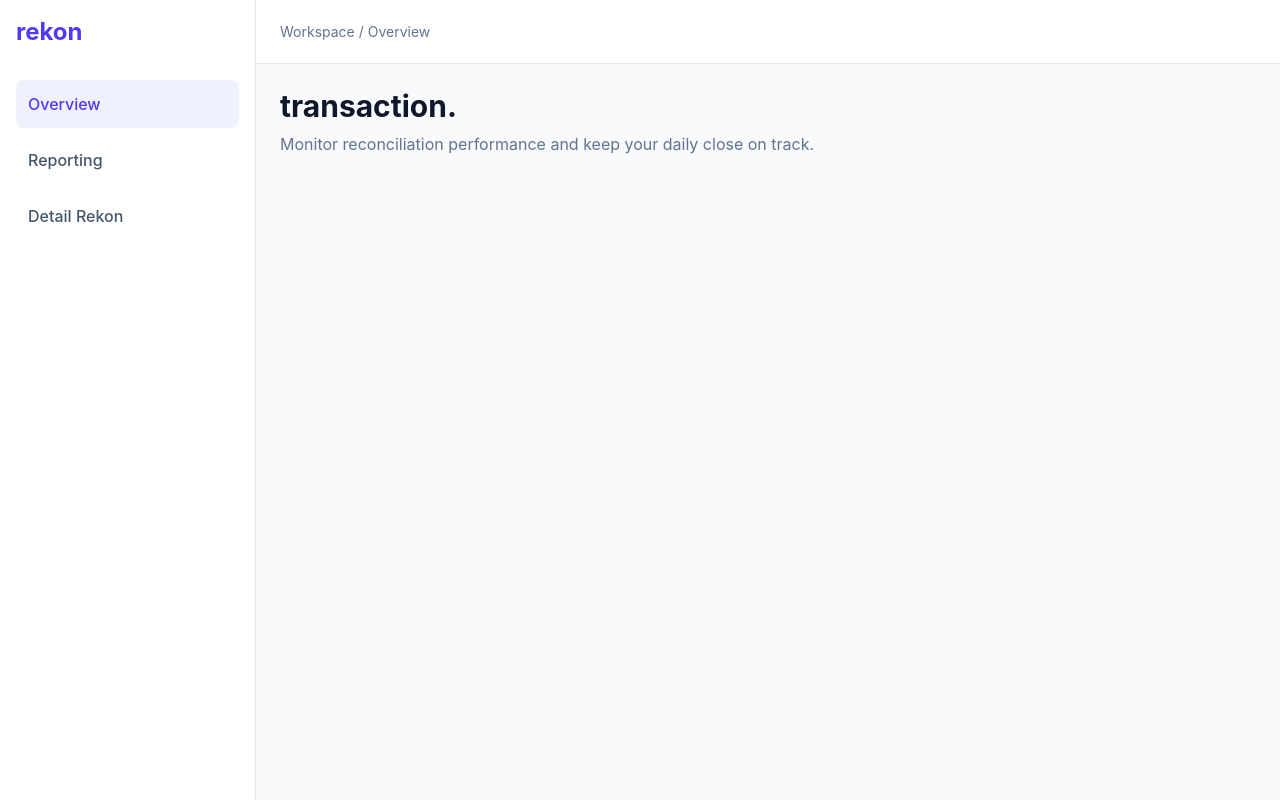
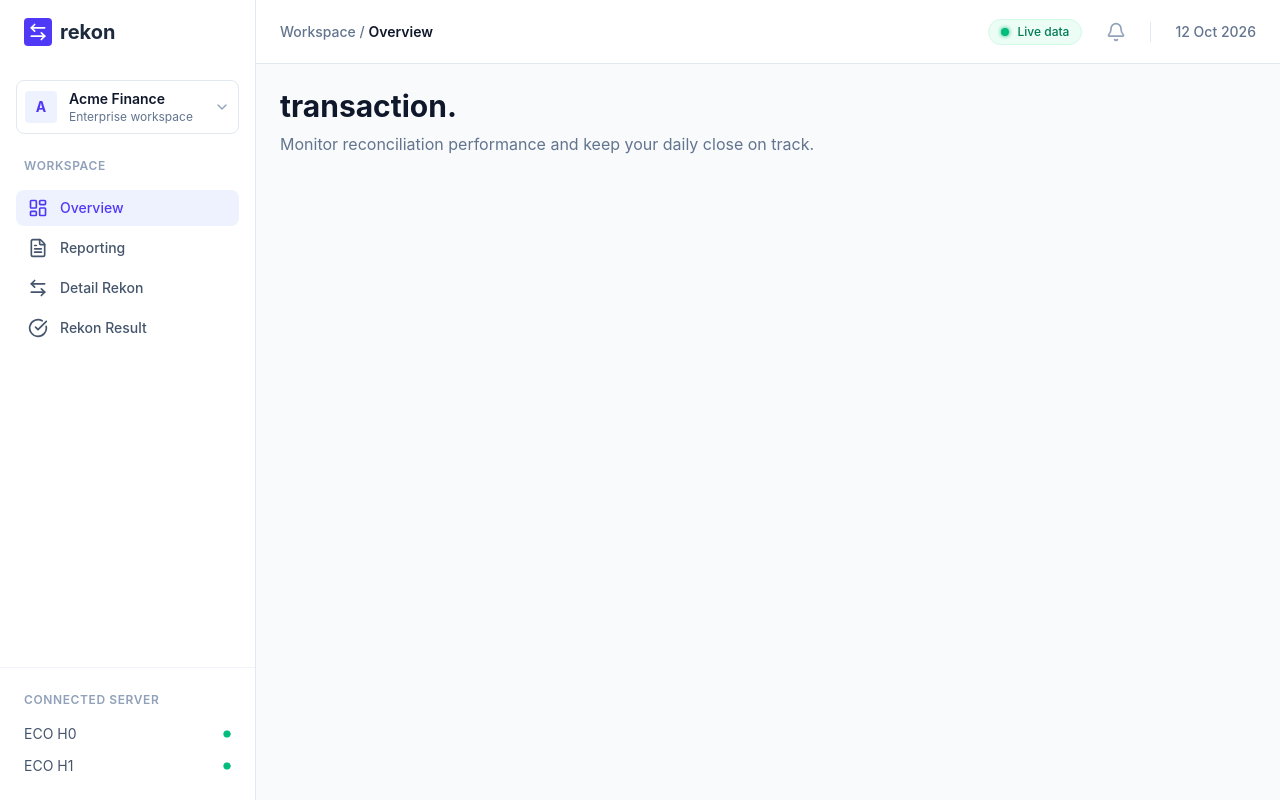
Before and after one commit to hassan2507ali-lgtm/rekon-dashboard, a React (Vite) app: page / in a window 1280 px wide. Built offline with nearby package versions, Linux system fonts and the light colour scheme.

Commit message:
feat: komponen sidebar

```diff
--- /dev/null
+++ b/src/components/Sidebar.jsx
@@ -0,0 +1,82 @@
+import { LayoutDashboard, FileText, ArrowLeftRight, CheckCircle, ChevronDown, Circle } from 'lucide-react';
+import { Link, useLocation } from 'react-router-dom';
+
+export default function Sidebar() {
+  const location = useLocation();
+
+  // Fungsi untuk mengecek apakah path saat ini sedang aktif
+  const isActive = (path) => location.pathname === path;
+
+  // Variabel untuk gaya menu (aktif vs tidak aktif)
+  const baseMenuClass = "flex items-center gap-3 px-3 py-2 rounded-lg text-sm font-medium transition-colors";
+  const activeClass = "bg-indigo-50 text-indigo-600";
+  const inactiveClass = "text-slate-600 hover:bg-slate-50";
+
+  return (
+    <aside className="w-64 bg-white border-r border-slate-200 flex flex-col h-screen hidden md:flex shrink-0">
+      {/* Logo Area */}
+      <div className="h-16 flex items-center px-6">
+        <div className="text-xl font-bold text-slate-800 flex items-center gap-2">
+          <div className="bg-indigo-600 rounded p-1">
+            <ArrowLeftRight className="w-5 h-5 text-white" />
+          </div>
+          rekon
+        </div>
+      </div>
+
+      {/* Workspace Selector */}
+      <div className="px-4 py-4">
+        <div className="flex items-center justify-between p-2 border border-slate-200 rounded-lg cursor-pointer hover:bg-slate-50">
+          <div className="flex items-center gap-3">
+            <div className="w-8 h-8 rounded bg-indigo-50 text-indigo-600 flex items-center justify-center font-bold text-sm">
+              A
+            </div>
+            <div>
+              <div className="text-sm font-semibold text-slate-900">Acme Finance</div>
+              <div className="text-xs text-slate-500">Enterprise workspace</div>
+            </div>
+          </div>
+          <ChevronDown className="w-4 h-4 text-slate-400" />
+        </div>
+      </div>
+
+      {/* Navigation Menu */}
+      <div className="px-4 py-2 flex-1">
+        <div className="text-xs font-semibold text-slate-400 mb-4 px-2 uppercase tracking-wider">Workspace</div>
+        <nav className="space-y-1">
+          <Link to="/" className={`${baseMenuClass} ${isActive('/') ? activeClass : inactiveClass}`}>
+            <LayoutDashboard className="w-5 h-5" />
+            Overview
+          </Link>
+          <Link to="/reporting" className={`${baseMenuClass} ${isActive('/reporting') ? activeClass : inactiveClass}`}>
+            <FileText className="w-5 h-5" />
+            Reporting
+          </Link>
+          <Link to="/detail-rekon" className={`${baseMenuClass} ${isActive('/detail-rekon') ? activeClass : inactiveClass}`}>
+            <ArrowLeftRight className="w-5 h-5" />
+            Detail Rekon
+          </Link>
+          <Link to="/rekon-result" className={`${baseMenuClass} ${isActive('/rekon-result') ? activeClass : inactiveClass}`}>
+            <CheckCircle className="w-5 h-5" />
+            Rekon Result
+          </Link>
+        </nav>
+      </div>
+
+      {/* Connected Server */}
+      <div className="px-4 py-6 border-t border-slate-100">
+        <div className="text-xs font-semibold text-slate-400 mb-4 px-2 uppercase tracking-wider">Connected Server</div>
+        <div className="space-y-3 px-2">
+            <div className="flex items-center justify-between text-sm text-slate-600">
+                <span>ECO H0</span>
+                <Circle className="w-2 h-2 fill-emerald-500 text-emerald-500" />
+            </div>
+            <div className="flex items-center justify-between text-sm text-slate-600">
+                <span>ECO H1</span>
+                <Circle className="w-2 h-2 fill-emerald-500 text-emerald-500" />
+            </div>
+        </div>
+      </div>
+    </aside>
+  );
+}
--- a/src/layouts/DashboardLayout.jsx
+++ b/src/layouts/DashboardLayout.jsx
@@ -1,32 +1,38 @@
 import { Outlet } from 'react-router-dom';
+import Sidebar from '../components/Sidebar';
+import { Bell } from 'lucide-react';
 
 export default function DashboardLayout() {
   return (
-    <div className="flex min-h-screen bg-slate-50">
-      {/* Kolom Kiri: Sidebar (Lebarnya tetap) */}
-      <aside className="w-64 bg-white border-r border-slate-200 p-4 hidden md:flex flex-col">
-        <h2 className="text-2xl font-bold text-indigo-600 mb-8">rekon</h2>
+    <div className="flex h-screen bg-slate-50 overflow-hidden">
+      {/* Panggil komponen Sidebar di sini */}
+      <Sidebar />
 
-        {/* Nanti daftar menu masuk di sini */}
-        <nav className="flex-1">
-          <ul className="space-y-2 text-slate-600 font-medium">
-            <li className="p-3 bg-indigo-50 text-indigo-600 rounded-lg">Overview</li>
-            <li className="p-3 hover:bg-slate-50 rounded-lg">Reporting</li>
-            <li className="p-3 hover:bg-slate-50 rounded-lg">Detail Rekon</li>
-          </ul>
-        </nav>
-      </aside>
+      {/* Kolom Kanan: Area Konten */}
+      <main className="flex-1 flex flex-col min-w-0 overflow-hidden">
+        {/* Header Atas */}
+        <header className="h-16 bg-white border-b border-slate-200 flex items-center justify-between px-6 shrink-0">
+          <div className="text-sm text-slate-500 font-medium">
+            Workspace / <span className="text-slate-900 font-semibold">Overview</span>
+          </div>
 
-      {/* Kolom Kanan: Area Konten Dinamis */}
-      <main className="flex-1 flex flex-col">
-        {/* Nanti Header Atas (Pencarian, Notifikasi) masuk di sini */}
-        <header className="h-16 bg-white border-b border-slate-200 flex items-center px-6">
-          <span className="text-sm text-slate-500">Workspace / Overview</span>
+          {/* Menu Kanan Header */}
+          <div className="flex items-center gap-6">
+            <div className="flex items-center gap-2 bg-emerald-50 px-3 py-1 rounded-full border border-emerald-100">
+              <span className="w-2 h-2 bg-emerald-500 rounded-full shadow-[0_0_4px_#10b981]"></span>
+              <span className="text-xs font-medium text-emerald-700">Live data</span>
+            </div>
+            <button className="text-slate-400 hover:text-slate-600">
+              <Bell className="w-5 h-5" />
+            </button>
+            <div className="text-sm text-slate-500 font-medium border-l border-slate-200 pl-6">
+              12 Oct 2026
+            </div>
+          </div>
         </header>
 
-        {/* Area utama tempat halaman Overview/Reporting muncul */}
+        {/* Area utama tempat halaman disisipkan */}
         <div className="p-6 flex-1 overflow-auto">
-          {/* Outlet adalah tempat komponen Pages akan disisipkan oleh React Router */}
           <Outlet />
         </div>
       </main>
```
